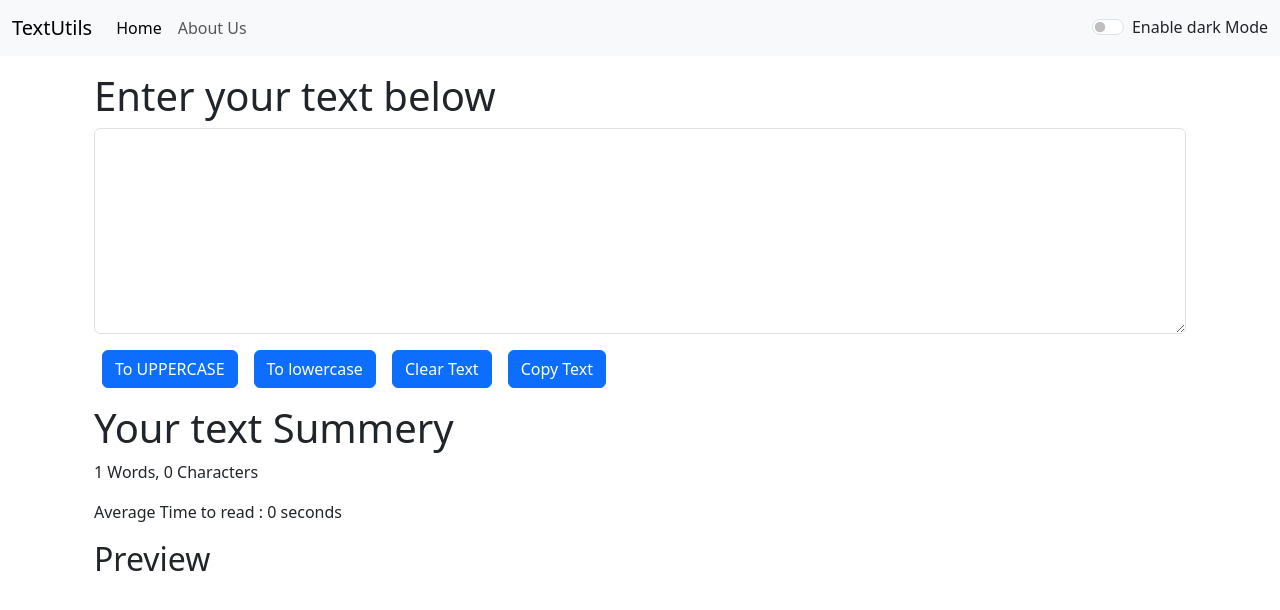
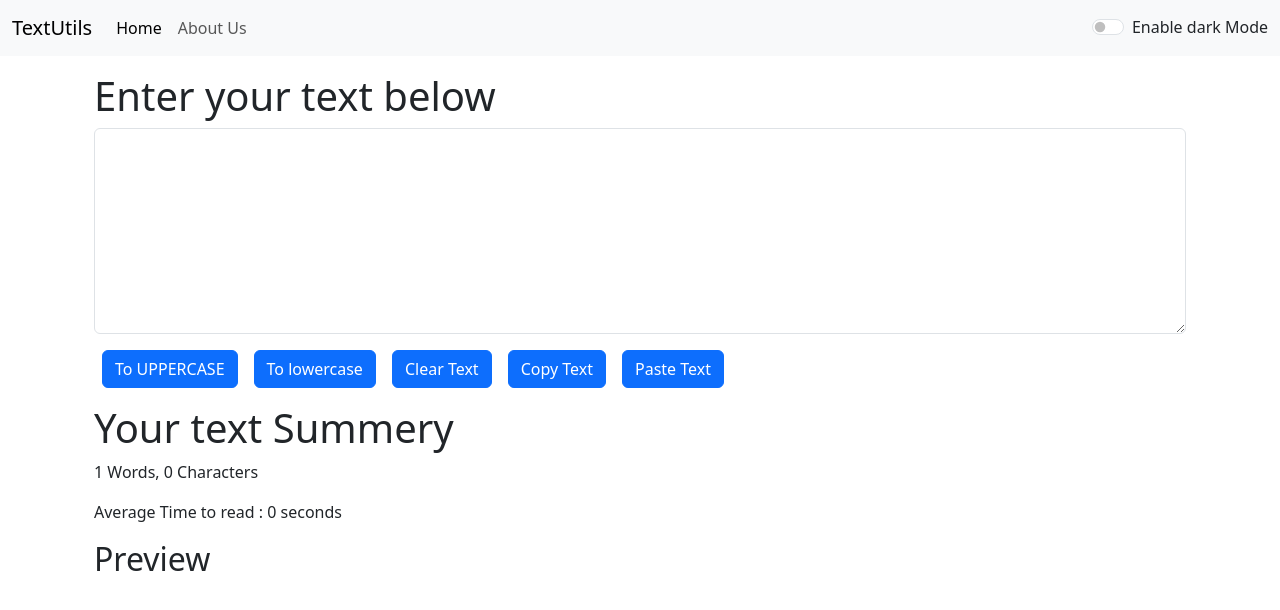
Before and after one commit to lekhok/react-textUtil, a React (Vite) app: page / in a window 1280 px wide. Shown: the top 610 px of the page. Built offline with nearby package versions, Linux system fonts and the light colour scheme.

Commit message:
Added Paste Clipboard Feature

```diff
--- a/src/Components/Textform/TextForm.tsx
+++ b/src/Components/Textform/TextForm.tsx
@@ -27,7 +27,9 @@ const TextForm: React.FC<TextFormProps> = (props) => {
         return { value: timeValue, timeUnit: timeUnit };
       };
 
-    const copyNotify = () => toast.success('Text copied sucessfully')
+    const copyNotify = () => toast.success('Text copied sucessfully');
+    const pasteNotifyFail = () => toast.error('Paste Fail');
+    const pasteNotifySuccess = () => toast.success('Clipboard Pasted')
 
     const handleUcClick = (): void => {
         let newText = text.toUpperCase();
@@ -54,6 +56,17 @@ const TextForm: React.FC<TextFormProps> = (props) => {
       };
 
 
+      const handlePaste = async (): Promise<void> => {
+        try {
+          const clipboardText = await navigator.clipboard.readText();
+          setText(clipboardText);
+          pasteNotifySuccess();
+        } catch (error) {
+          pasteNotifyFail();
+        }
+      };
+
+
     const handleOnChange = (e: React.ChangeEvent<HTMLTextAreaElement>): void => {
 
         setText(e.target.value)
@@ -76,6 +89,7 @@ const TextForm: React.FC<TextFormProps> = (props) => {
                 <button className="btn btn-primary mx-2" onClick={handleLcClick}>To lowercase</button>
                 <button className="btn btn-primary mx-2" onClick={handleClearClick}>Clear Text</button>
                 <button className="btn btn-primary mx-2" onClick={handleCopy}>Copy Text</button>
+                <button className="btn btn-primary mx-2" onClick={handlePaste}>Paste Text</button>
             </div>
 
             <div className="container my-3">
```
Also changed, not shown: 1 other file (tests, documents, lock files or other folders).
